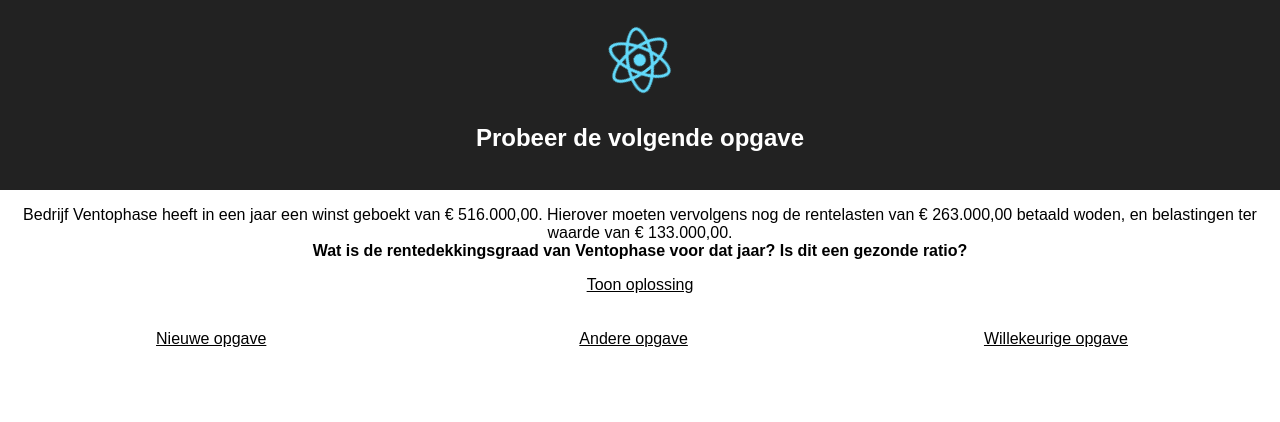
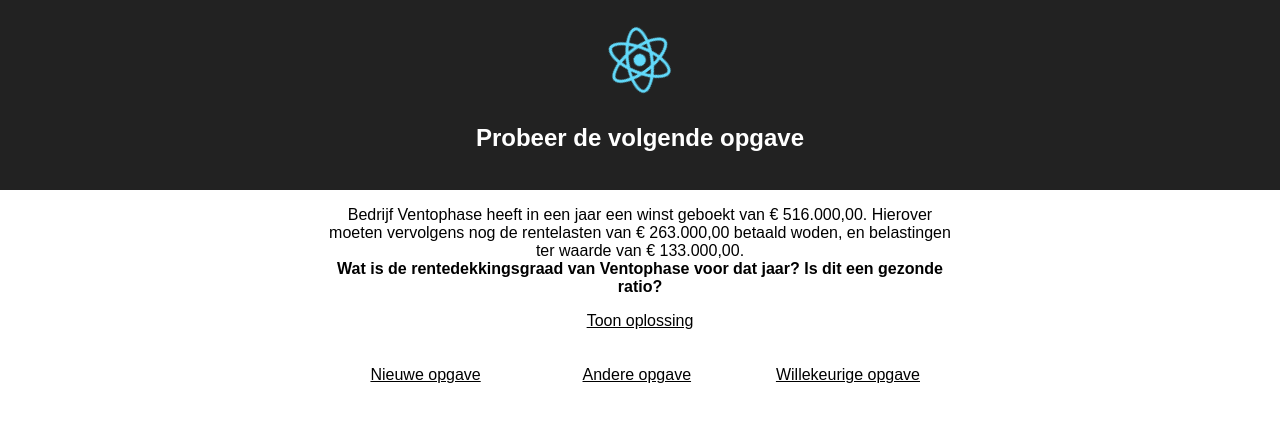
Before and after one commit to rogierslag/ou-fa, a React (Create React App) app: page / in a window 1280 px wide. Both pictures are taken after a click on the item "Rentedekkingsfactor". Shown: the top 422 px of the page. Built offline with nearby package versions, Linux system fonts and the light colour scheme.

Commit message:
Max size of container

```diff
--- a/src/App.js
+++ b/src/App.js
@@ -64,7 +64,7 @@ class App extends Component {
 	_randomExercise() {
 		const valids = validFormulas();
 		const instantiator = valids[Math.floor(Math.random() * valids.length)].instantiator;
-		this.setState({showPossibilities : false, exercise: instantiator(), instantiator});
+		this.setState({showPossibilities : false, exercise : instantiator(), instantiator});
 	}
 
 	render() {
@@ -80,7 +80,7 @@ class App extends Component {
 			</div>;
 		const selectFormulas = this.state.showPossibilities ? <ol>
 			{validFormulas().map((e, i) => <li style={formulaStyle} key={i}
-			                                 onClick={() => this._newExercise(e.instantiator)}>{e.name}</li>)}
+			                                   onClick={() => this._newExercise(e.instantiator)}>{e.name}</li>)}
 		</ol> : null;
 		const exerciseBlock = this.state.showPossibilities ? null : this.state.exercise;
 		return (
@@ -89,9 +89,11 @@ class App extends Component {
 					<img src={logo} className="App-logo" alt="logo"/>
 					{supportText}
 				</div>
-				{selectFormulas}
-				{exerciseBlock}
-				{other}
+				<div style={{maxWidth : '640px', marginLeft: 'auto', marginRight: 'auto'}}>
+					{selectFormulas}
+					{exerciseBlock}
+					{other}
+				</div>
 			</div>
 		);
 	}
--- a/src/interestCoverageRatio.js
+++ b/src/interestCoverageRatio.js
@@ -51,25 +51,27 @@ class InterestCoverageRatio extends Component {
 			Toon oplossing
 		</p>;
 		if (this.props.splitted) {
-			return <p>
+			return <div>
+				<p>
 					Bedrijf {this.props.companyName} heeft in een jaar een winst geboekt van&nbsp;
 					{toCurrency(this.props.profit)}. Hierover moeten vervolgens nog de rentelasten van&nbsp;
 					{toCurrency(this.props.interest)} betaald woden, en belastingen ter waarde van&nbsp;
 					{toCurrency(this.props.taxes)}.
 					<br/>
 					{question}
-				<br/>
+				</p>
 				{showSolution}
-			</p>
+			</div>
 		}
-		return <p>
+		return <div>
+			<p>
 				Bedrijf {this.props.companyName} heeft in een jaar een EBITDA van {toCurrency(this._total())}
 				&nbsp; behaald. De rentelasten over datzelfde jaar waren {toCurrency(this.props.interest)}.
 				<br/>
 				{question}
-			<br/>
+			</p>
 			{showSolution}
-		</p>;
+		</div>;
 	}
 
 	render() {
@@ -92,14 +94,14 @@ InterestCoverageRatio.propTypes =
 	};
 
 const someNumber = (max, offset) => {
-	return (Math.floor(Math.random() * max + 1) + offset )* 1000;
+	return (Math.floor(Math.random() * max + 1) + offset ) * 1000;
 };
 
 const generator = () => {
 	const profit = someNumber(400, 300);
 	const interest = someNumber(90, 250);
 	const taxes = someNumber(100, 100);
-	const splitted = Math.random() < 2/3;
+	const splitted = Math.random() < 2 / 3;
 
 	return <InterestCoverageRatio profit={profit} interest={interest} taxes={taxes} companyName={companyName()}
 	                              splitted={splitted}/>;
```
Lines whose indentation alone changed are shown as unchanged.
